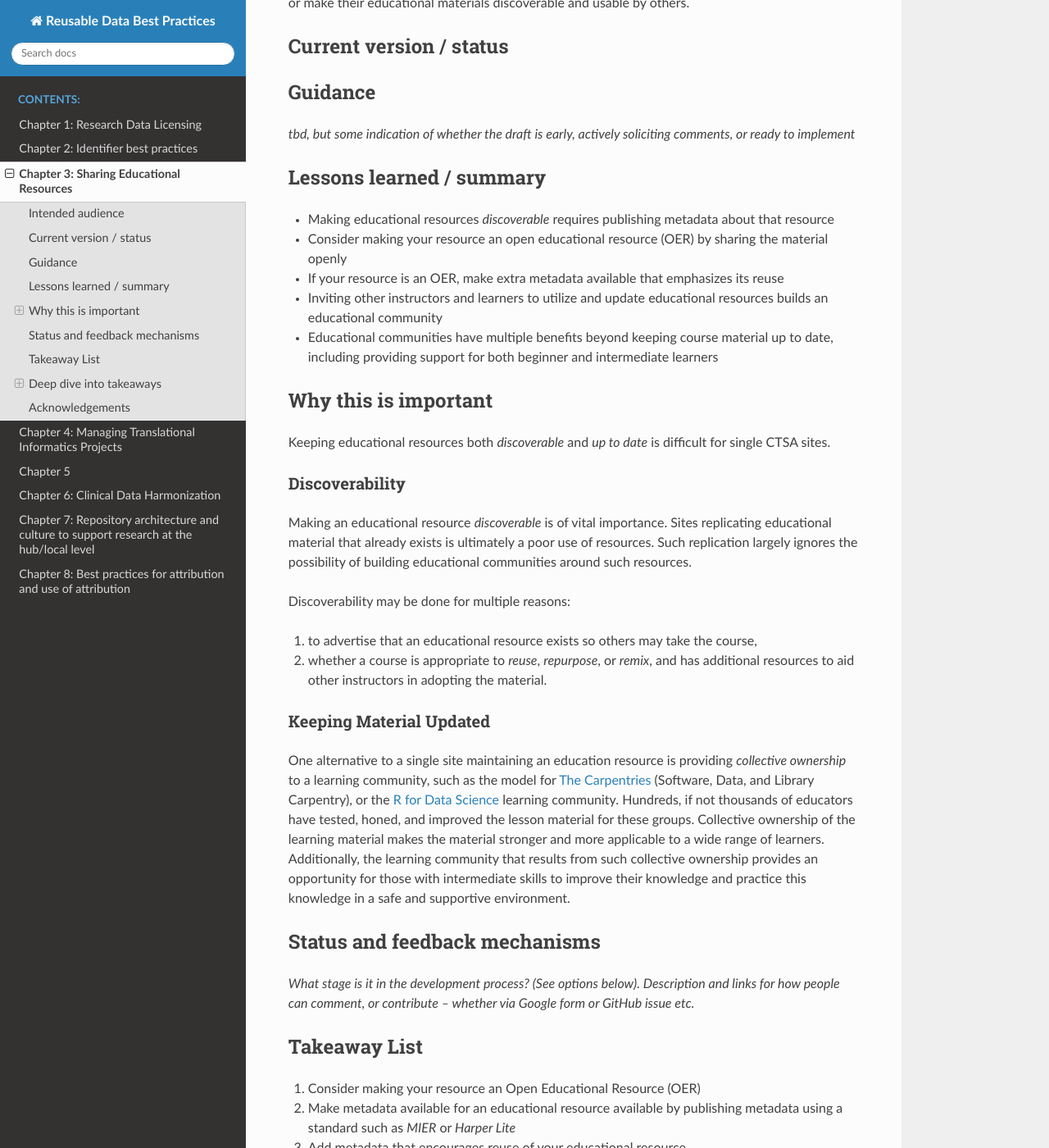
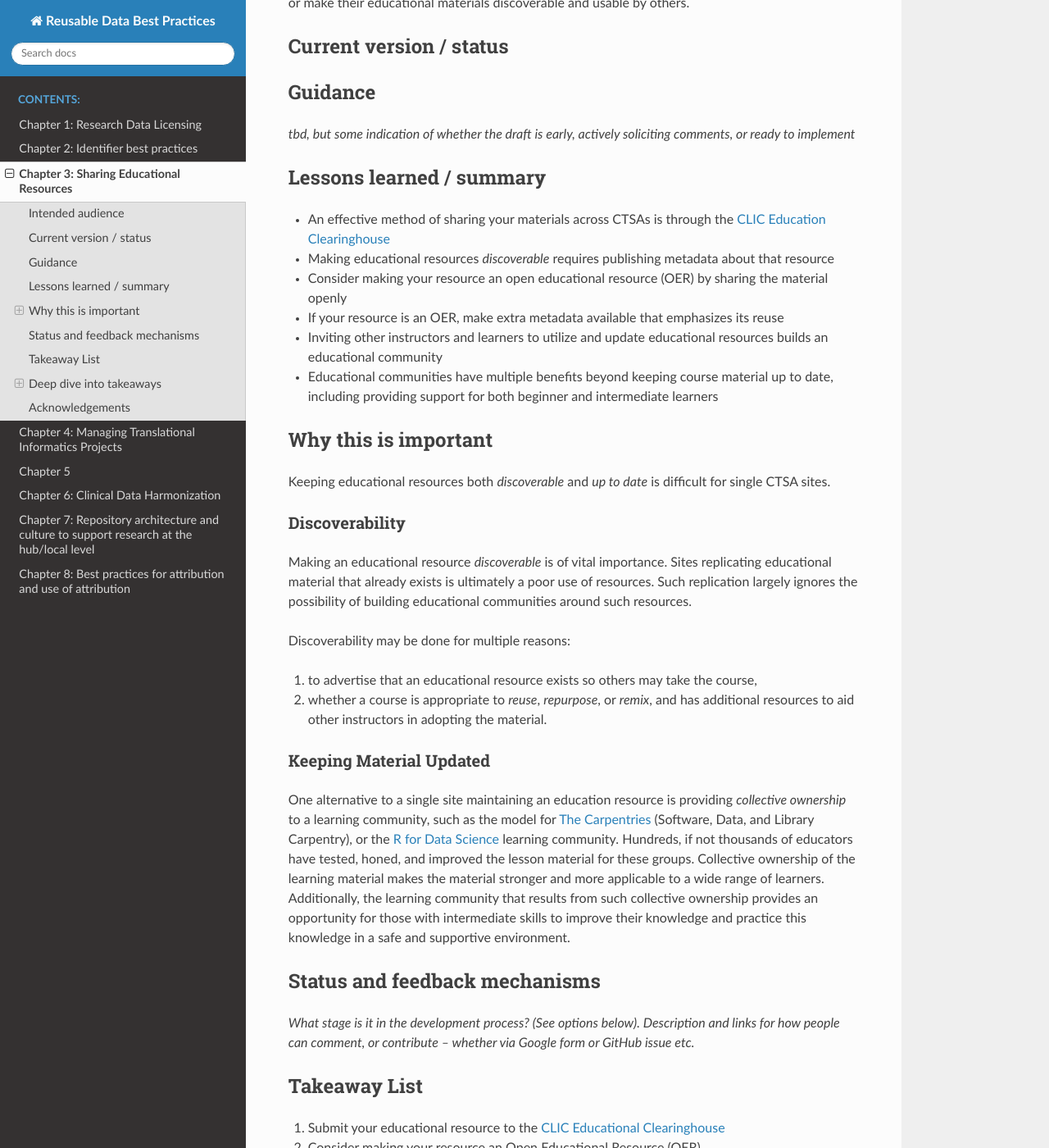
Before and after one commit to data2health/informatics-playbook, a Sphinx documentation site: the page built from docs/chapters/chapter_3.md, in a window 1280 px wide and 1400 px high, scrolled down 248 px. Shown: the whole window at 82% size. Built offline with Sphinx 7.4.7 and the Read the Docs theme 2.0.0, drawn with Linux system fonts in a browser that asks for light colours.

Commit message:
Update chapter_3.md

```diff
--- a/docs/chapters/chapter_3.md
+++ b/docs/chapters/chapter_3.md
@@ -14,6 +14,7 @@ Educators at CTSAs who want to build a community of learners around their educat
 
 ## Lessons learned / summary
 
+- An effective method of sharing your materials across CTSAs is through the [CLIC Education Clearinghouse](https://clic-ctsa.org/education)
 - Making educational resources *discoverable* requires publishing metadata about that resource
 - Consider making your resource an open educational resource (OER) by sharing the material openly
 - If your resource is an OER, make extra metadata available that emphasizes its reuse
@@ -43,11 +44,12 @@ One alternative to a single site maintaining an education resource is providing
 
 ## Takeaway List
 
-1. Consider making your resource an Open Educational Resource (OER)
-2. Make metadata available for an educational resource available by publishing metadata using a standard such as *MIER* or *Harper Lite*
-3. Add metadata that encourages reuse of your educational resource
-4. Encourage the formation of an educational community around an educational resource
-5. Foster growth and updates of your material through quarterly hackathons or sprints
+1. Submit your educational resource to the [CLIC Educational Clearinghouse](https://clic-ctsa.org/education)
+2. Consider making your resource an Open Educational Resource (OER)
+3. Make metadata available for an educational resource available by publishing metadata using a standard such as *MIER* or *Harper Lite*
+4. Add metadata that encourages reuse of your educational resource
+5. Encourage the formation of an educational community around an educational resource
+6. Foster growth and updates of your material through quarterly hackathons or sprints
 
 ## Deep dive into takeaways
 
```
